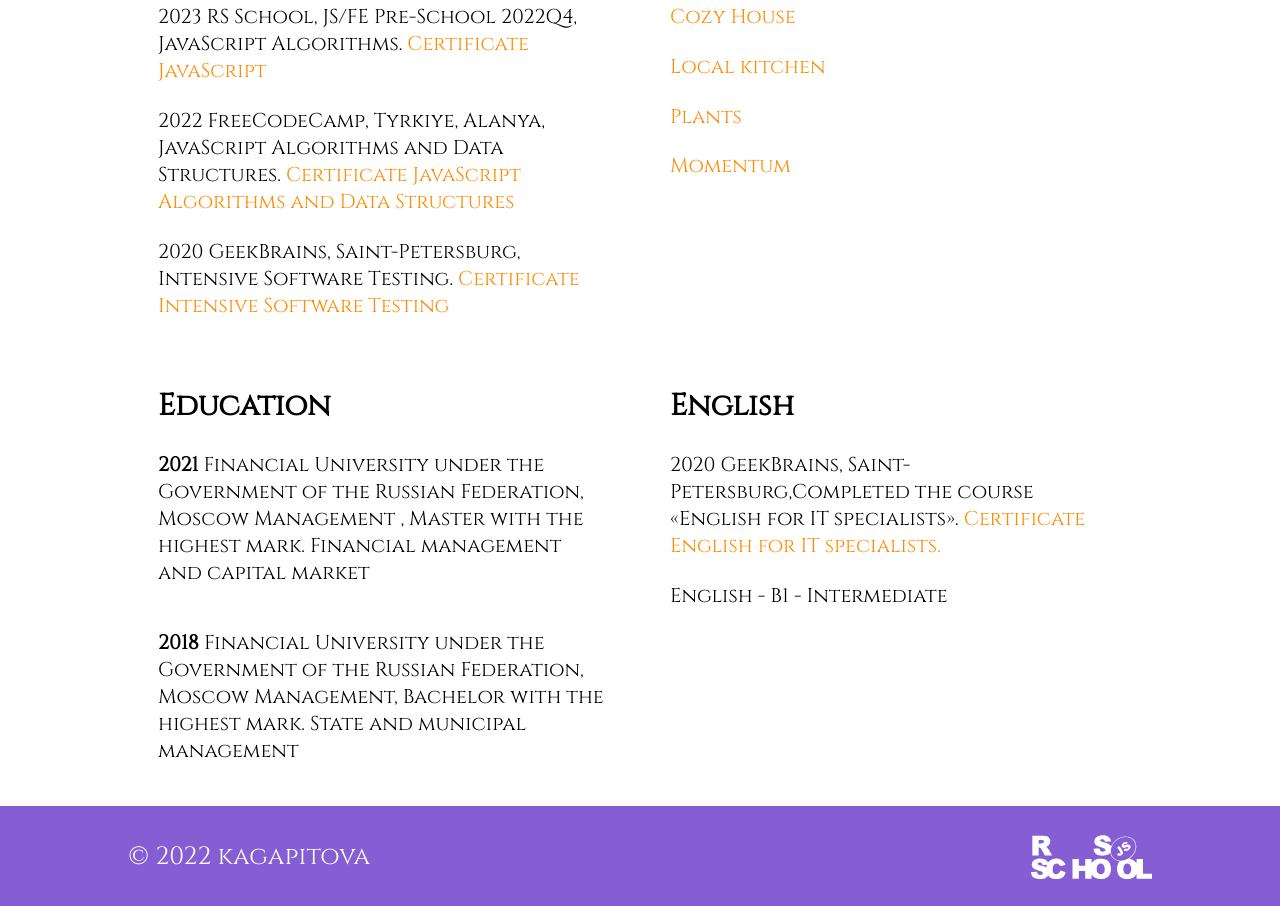
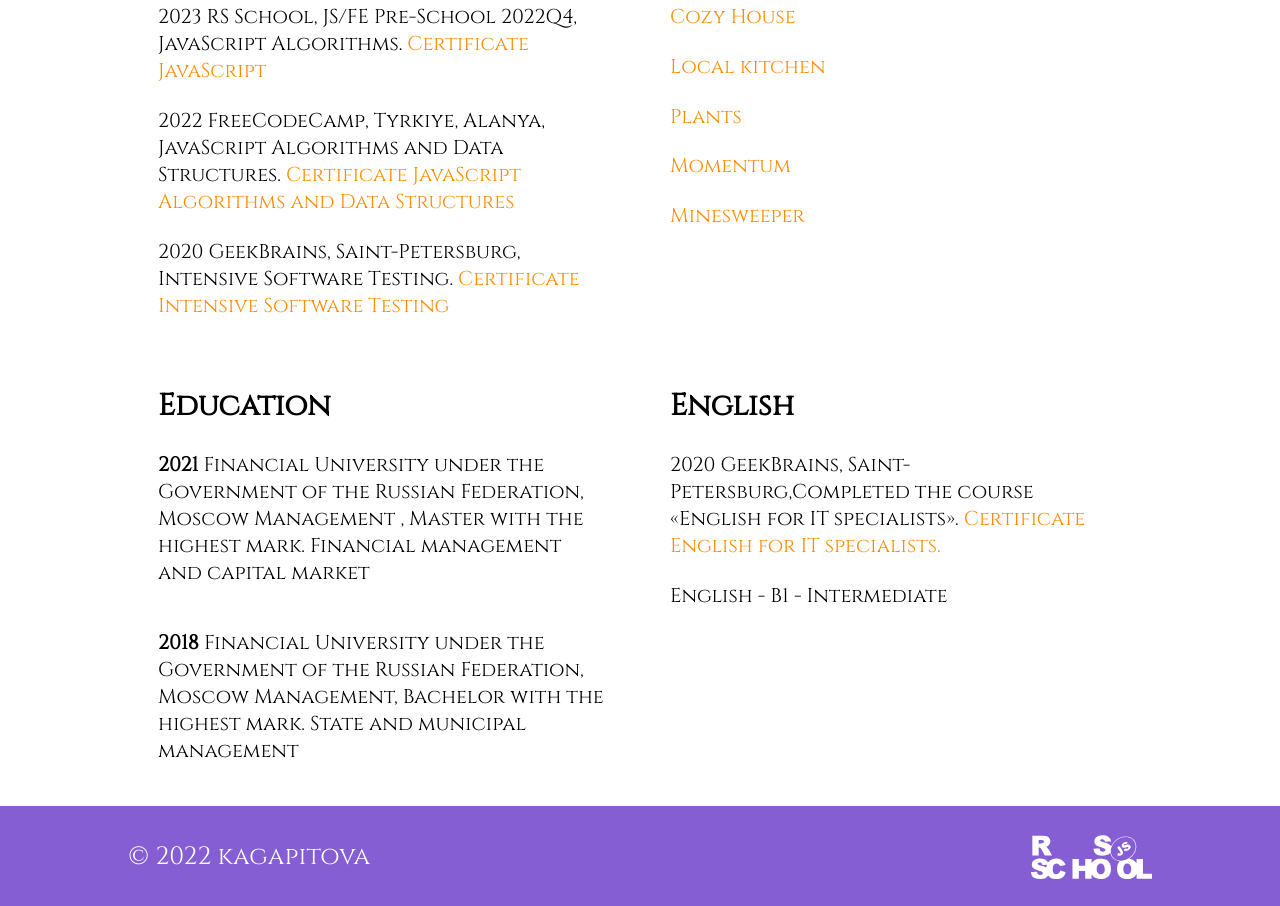
Before and after one commit to kagapitova/rsschool-cv, a plain HTML site: page index.html in a window 1280 px wide. Shown: the part 1219-2125 px from the top of the page. Drawn offline with Linux system fonts and the light colour scheme.

Commit message:
Update index.html

```diff
--- a/index.html
+++ b/index.html
@@ -119,6 +119,9 @@
                 <a class="link pad"
                    href="https://rolling-scopes-school.github.io/kagapitova-JSFEPRESCHOOL2022Q4/momentum/"
                    target="_blank">Momentum</a>
+                <a class="link pad"
+                   href="https://rolling-scopes-school.github.io/kagapitova-JSFE2023Q1/minesweeper/"
+                   target="_blank">Minesweeper</a>
             </div>
         </section>
         <section class="section" id="education">
```
